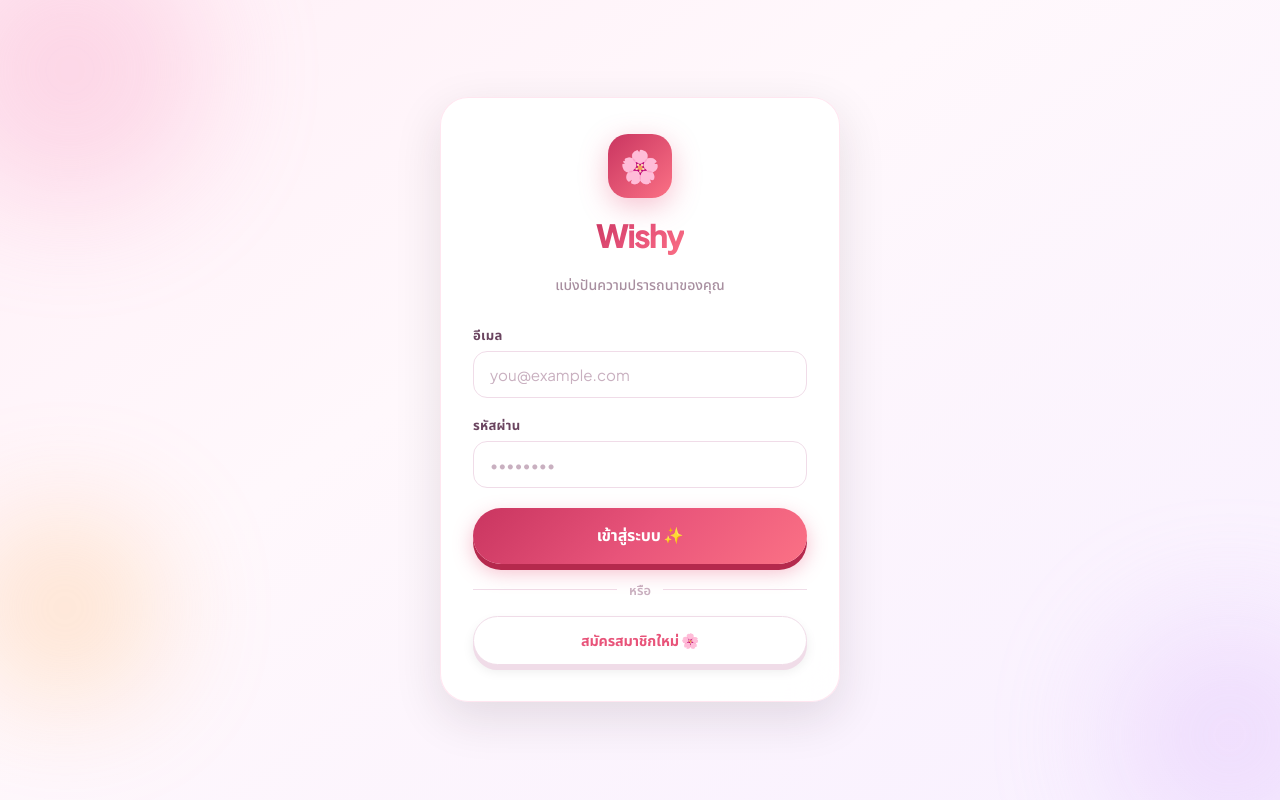
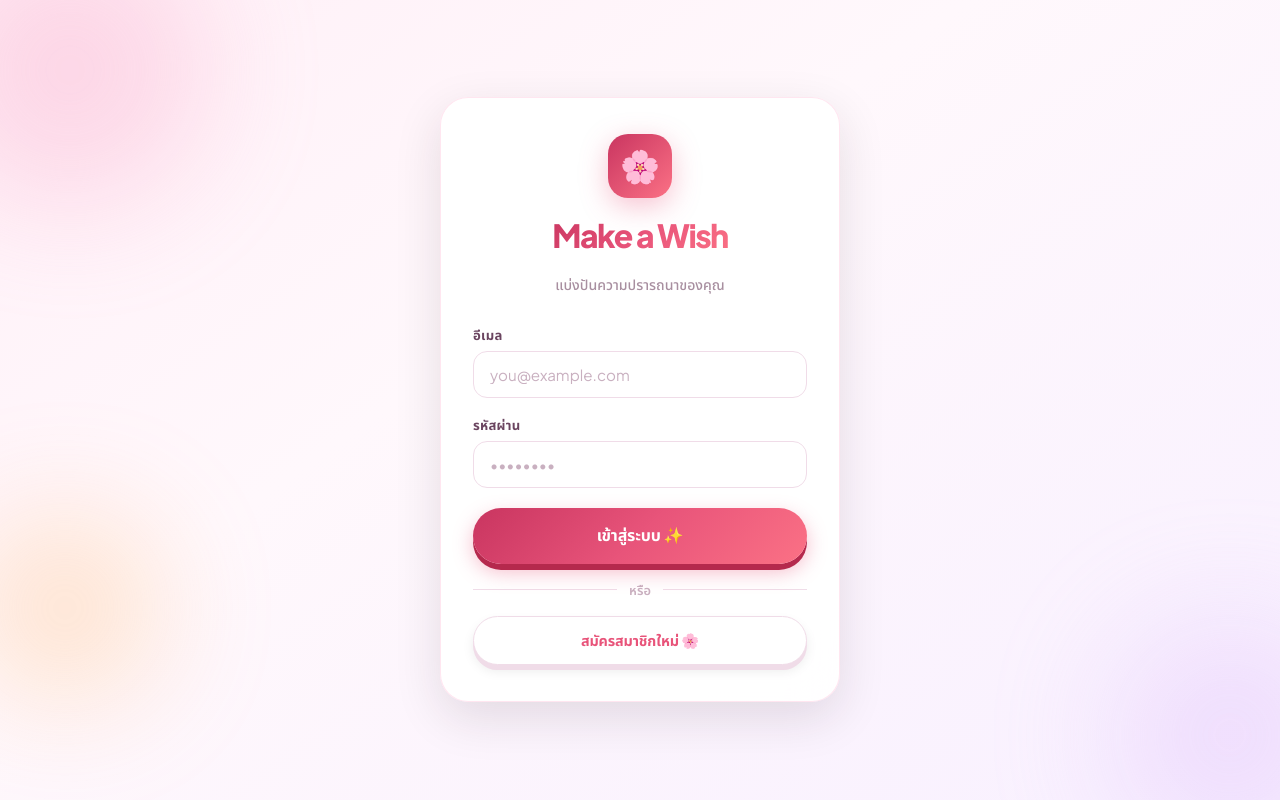
Before and after one commit to worachai23249/make-a-wish, a Next.js app: page /login in a window 1280 px wide. Built offline with nearby package versions, Linux system fonts and the light colour scheme.

Commit message:
Rename app to 'make-a-wish' across layout, page, sidebar, and manifest configurations

```diff
--- a/src/app/layout.tsx
+++ b/src/app/layout.tsx
@@ -4,7 +4,7 @@ import "./globals.css";
 import Providers from "./providers";
 
 export const metadata: Metadata = {
-  title: "Wishy — พื้นที่ความปรารถนาของคุณ",
+  title: "Make a Wish — พื้นที่ความปรารถนาของคุณ",
   description: "แชร์ความปรารถนาและของขวัญในฝันกับคนพิเศษ",
   manifest: "/manifest.json",
   icons: {
@@ -14,7 +14,7 @@ export const metadata: Metadata = {
   },
   appleWebApp: {
     capable: true,
-    title: "Wishy",
+    title: "Make a Wish",
     statusBarStyle: "default",
   },
 };
--- a/src/app/login/page.tsx
+++ b/src/app/login/page.tsx
@@ -39,7 +39,7 @@ export default function LoginPage() {
         {/* Logo */}
         <div className="auth-logo">
           <div className="auth-logo-icon">🌸</div>
-          <span className="auth-logo-text">Wishy</span>
+          <span className="auth-logo-text">Make a Wish</span>
           <p className="auth-subtitle">แบ่งปันความปรารถนาของคุณ</p>
         </div>
 
--- a/src/app/register/page.tsx
+++ b/src/app/register/page.tsx
@@ -51,7 +51,7 @@ export default function RegisterPage() {
         {/* Logo */}
         <div className="auth-logo">
           <div className="auth-logo-icon">🌸</div>
-          <span className="auth-logo-text">Wishy</span>
+          <span className="auth-logo-text">Make a Wish</span>
           <p className="auth-subtitle">สร้างบัญชีและเริ่มแบ่งปันความปรารถนา</p>
         </div>
 
--- a/src/components/layout.tsx
+++ b/src/components/layout.tsx
@@ -42,7 +42,7 @@ export default function AppLayout({ children }: { children: React.ReactNode }) {
         <div>
           <div className="sidebar-logo">
             <div className="sidebar-logo-icon">🌸</div>
-            <span className="sidebar-logo-text">Wishy</span>
+            <span className="sidebar-logo-text">Make a Wish</span>
           </div>
 
           {/* Navigation */}
@@ -91,7 +91,7 @@ export default function AppLayout({ children }: { children: React.ReactNode }) {
         <header className="topbar">
           <div className="topbar-logo">
             <div className="topbar-logo-icon">🌸</div>
-            <span className="topbar-logo-text">Wishy</span>
+            <span className="topbar-logo-text">Make a Wish</span>
           </div>
           <button
             style={{ background: "none", border: "none", cursor: "pointer", padding: 4 }}
```
Also changed, not shown: public/manifest.json.
